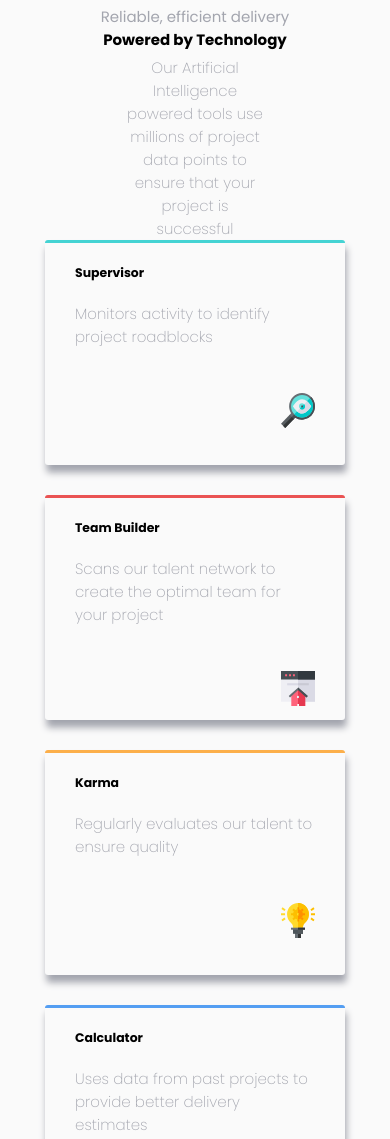
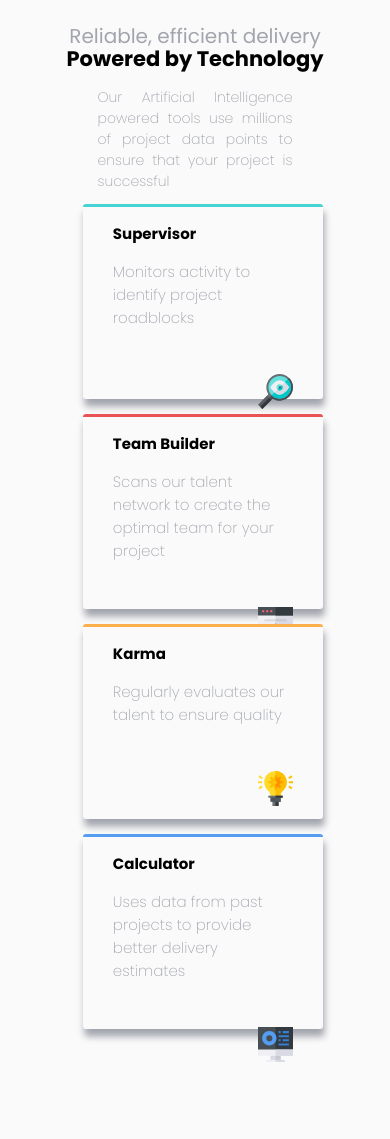
Before and after one commit to usanCode/four-card-feature-section-master, a plain HTML site: page four-card-feature-section-master/index.html in a window 390 px wide. Shown: the top 1139 px of the page. Drawn offline with Linux system fonts and the light colour scheme.

Commit message:
Add files via upload

```diff
--- a/four-card-feature-section-master/index.html
+++ b/four-card-feature-section-master/index.html
@@ -22,12 +22,12 @@
 
    <div class="mainBlock">
     <div class="heading">
+  <h1>
+    Reliable, efficient delivery
+  </h1>
   <h2>
-    Reliable, efficient delivery
-  </h2>
-  <h1>
   Powered by Technology
-</h1>
+</h2>
     </div>
 </div class="mainText">
 
@@ -39,36 +39,38 @@
    </div>
 <div class="grid-container">
 <div class="firstBlock">
-  <h5>
+  <span class="blockTitle">
   Supervisor
-</h5>
+  </span>
 <p>
   Monitors activity to identify project roadblocks
 </p>
 <img src="./images/icon-supervisor.svg" alt=""  >
 </div>
 <div  class="secondBlock">
-  <h5>
+
+  <span class="blockTitle">
   Team Builder
-</h5>
+  </span>
 <p>
   Scans our talent network to create the optimal team for your project
 </p>
 <img src="./images/icon-team-builder.svg" alt="">
 </div>
 <div class="thirdBlock">
-  <h5>
+
+  <span class="blockTitle">
   Karma
-</h5>
+  </span>
 <p>
   Regularly evaluates our talent to ensure quality
 </p>
 <img src="./images/icon-karma.svg" alt="">
 </div>
 <div  class="fourthBlock">
-  <h5>
+  <span class="blockTitle">
   Calculator
-  </h5>
+  </span>
   <p>
   Uses data from past projects to provide better delivery estimates
 </p>
@@ -76,11 +78,11 @@
 </div>
 </div>
 </div>
-</main>
+
 
     <p class="attribution">
-      Challenge by <a href="https://www.frontendmentor.io?ref=challenge" target="_blank">Frontend Mentor</a>.
-      Coded by <a href="#">usanCode</a>.
+      Challenge by <a href="https://www.frontendmentor.io?ref=challenge" target="_blank" aria-label="about the challenge"  >Frontend Mentor</a>.
+      Coded by <a href="#" target="_blank" aria-label="about the owner"   >usanCode</a>.
     </p>
   </main>
 </body>
--- a/four-card-feature-section-master/main.css
+++ b/four-card-feature-section-master/main.css
@@ -16,25 +16,39 @@ html{
 
 
 h1{
-    font-family:Poppins ;
-    font-weight:600 ;
-}
-h2{
     color:hsl(229, 6%, 66%) ;
     font-family:Poppins ;
     font-weight:400 ;
+
+}
+h2{
+
+
+    font-family:Poppins ;
+    font-weight:600 ;
+    font-size: 32px;
 }
 
 body {
-    width: 100%;
+
     background-color: hsl(0, 0%, 98%);
-    margin:auto;
+    margin-right:auto;
+    margin-left:auto;
+    margin-top: 5%;
+    margin-bottom: 5%;
+
+    max-width:1440px;
+    width:100%;
+    justify-content: center;
+
 
 }
 
 .mainContainer {
     width: 75%;
     margin:auto;
+    justify-content: center;
+
 
 }
 
@@ -42,22 +56,20 @@ body {
     display:grid;
     grid-template-columns: 100%;
     grid-template-rows: 30% 30%;
-    /*text-align: center;
-    justify-content:stretch;*/
+
+
 
 }
 
 .heading {
 
-  line-height:0.7rem ;
+  line-height:0.4rem ;
   text-align:justify;
   text-justify:distribute-all-lines;
-  ;
+
   justify-items: center;
  margin:auto;
-
-
-
+ padding-bottom: 0.5rem;
 
   grid-column-start: 1;
   grid-column-end: 2;
@@ -84,30 +96,44 @@ body {
     margin:auto;
 }
 .grid-container{
+    width:80%;
+    height:30rem;
     display: grid;
     grid-template-rows: 1fr 1fr 1fr 1fr ;
     grid-template-columns: 1fr 1fr 1fr 1fr 1fr 1fr;
     row-gap: 1.5rem;
     column-gap: 1.5rem;
-    margin:2.5rem;
-    justify-content:space-evenly ;
+    margin-left:12%;
+    margin-top: 5%;
+    margin-bottom: 5%;
+    justify-content:center ;
+
+
+
+}
+
+.blockTitle{
+    font-family:Poppins ;
+    font-weight:600;
 
 }
 
 .firstBlock{
     border-top-style: outset;
-    border-top-color: hsl(180, 62%, 55%) ;
+    border-top-color: hsl(180, 57%, 30%) ;
     background-color:hsl(0, 0%, 98%) ;
     border-radius:0.2rem ;
     box-shadow: 0.1rem 0.5rem 0.5rem hsl(229, 6%, 66%);
     padding-bottom: 1rem;
     padding-left: 2rem;
     padding-right: 2rem;
+    padding-top:1rem ;
     font-family:Poppins ;
     grid-column-start:1 ;
     grid-column-end: 3;
     grid-row-start:2;
     grid-row-end:4 ;
+
 
 }
 
@@ -121,6 +147,7 @@ body {
     padding-bottom: 1rem;
     padding-left: 2rem;
     padding-right: 2rem;
+    padding-top:1rem ;
     grid-column-start:3 ;
     grid-column-end: 5;
     grid-row-start:1 ;
@@ -139,6 +166,7 @@ body {
     padding-bottom: 1rem;
     padding-left: 2rem;
     padding-right: 2rem;
+    padding-top:1rem ;
     grid-column-start:3 ;
     grid-column-end: 5;
     grid-row-start:3 ;
@@ -158,6 +186,7 @@ body {
     padding-bottom: 1rem;
     padding-left: 2rem;
     padding-right: 2rem;
+    padding-top:1rem ;
     grid-column-start:5 ;
     grid-column-end: 7;
     grid-row-start:2 ;
@@ -173,83 +202,112 @@ img{
     float:right;
 
 }
-h5{
-    font-family:Poppins ;
-    font-weight:600 ;
-}
 
-@media screen and (max-width:768px){
+
+
+
+
+@media screen and (max-width:540px){
 
     h1{
-        font-family:Poppins ;
-        font-weight:600 ;
-        font-size:15px;
-    }
-    h2{
         color:hsl(229, 6%, 66%) ;
         font-family:Poppins ;
         font-weight:400 ;
-        font-size: 15px;
+        font-size: 20px;
+
+    }
+    h2{
+
+
+        font-family:Poppins ;
+        font-weight:600 ;
+        font-size: 21px;
     }
 
     body {
         width: 100%;
         background-color: hsl(0, 0%, 98%);
-        margin: auto;
+
+        justify-content: center;
 
     }
 
     .mainContainer {
-        width: 75%;
+        width: 100%;
         margin:auto;
+        justify-content: center;
 
-
-    }
-    .grid-container{
-        display: grid;
-        grid-template-rows: 15rem 15rem 15rem 15rem ;
-        grid-template-columns:20rem ;
-        justify-content:space-evenly ;
-        row-gap: 2rem;
-        column-gap:2rem;
-        margin:auto;
 
 
     }
 
     .mainBlock{
         display:grid;
-        grid-template-columns: 80%;
+        grid-template-columns: 100%;
         grid-template-rows: 30% 30%;
-        text-align: center;
-        justify-content: center;
+
+
 
     }
 
     .heading {
 
-      line-height:0.7rem ;
-      text-align: center;
+      line-height:0.4rem ;
+      text-align:justify;
+      text-justify:distribute-all-lines;
+
+      justify-items: center;
+     margin:auto;
+      padding-bottom: 0.5rem;
       grid-column-start: 1;
       grid-column-end: 2;
       grid-row-start: 1;
       grid-row-end: 2;
-
-      justify-items: center;
 
     }
 
 
     .mainText{
 
-        padding: 3rem;
         text-align:center;
         grid-column-start: 1;
         grid-column-end: 2;
         grid-row-start: 2;
         grid-row-end: 3;
 
+
     }
+    .motto{
+        text-align:justify;
+        justify-items: center;
+        width: 50%;
+        margin:auto;
+        padding-bottom: 0.3rem;
+        font-size:14px;
+    }
+
+
+
+    .grid-container{
+        display: grid;
+        grid-template-columns:16rem;
+        grid-template-rows: 13rem 13rem 13rem 13rem ;
+
+
+        row-gap: 1rem;
+
+        margin-top: 0.5rem;
+        justify-content:center;
+        margin-bottom:20rem;
+        min-height: 100vh;
+
+
+
+
+
+    }
+
+
 
 
     .firstBlock{
@@ -322,15 +380,7 @@ h5{
         grid-row-end:5 ;
 
 
-    }
-    img{
-        width:2.3rem;
-        height:2.3rem;
-        margin-top: 2rem;
-        float:right;
-
-
-    }
-
 
 }
+
+}
```
